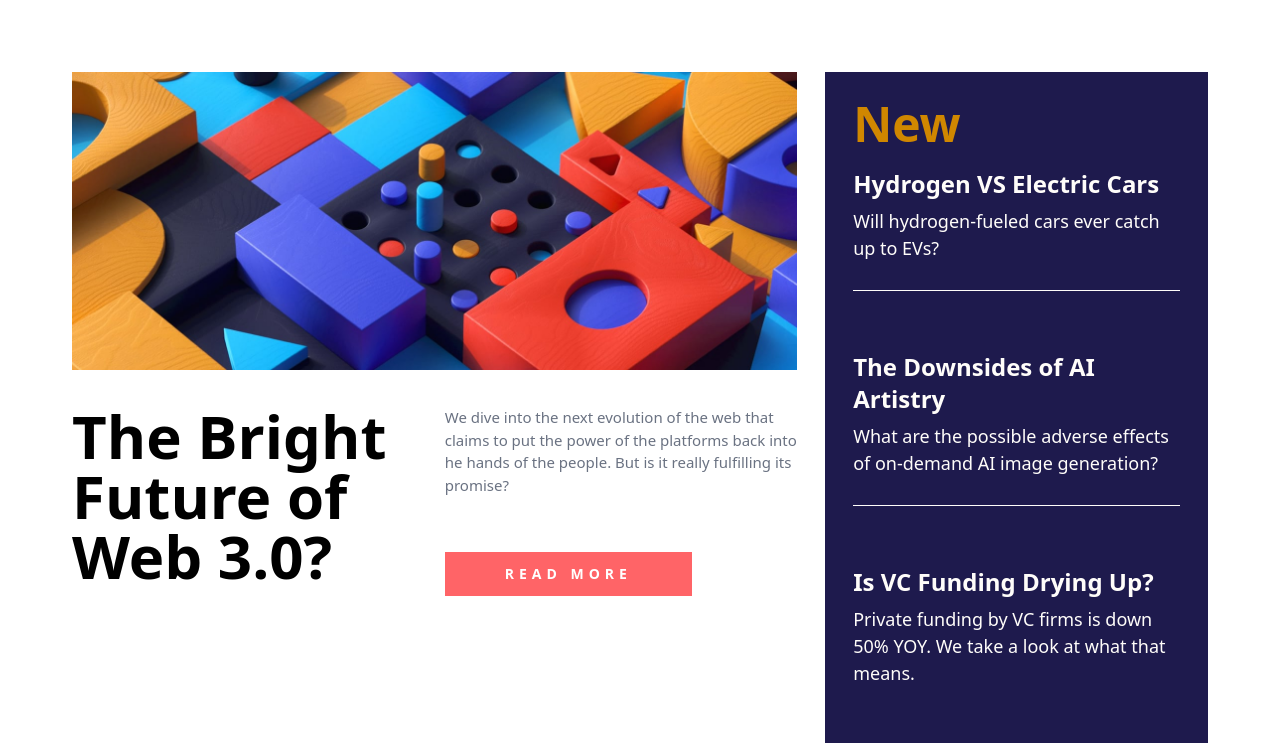
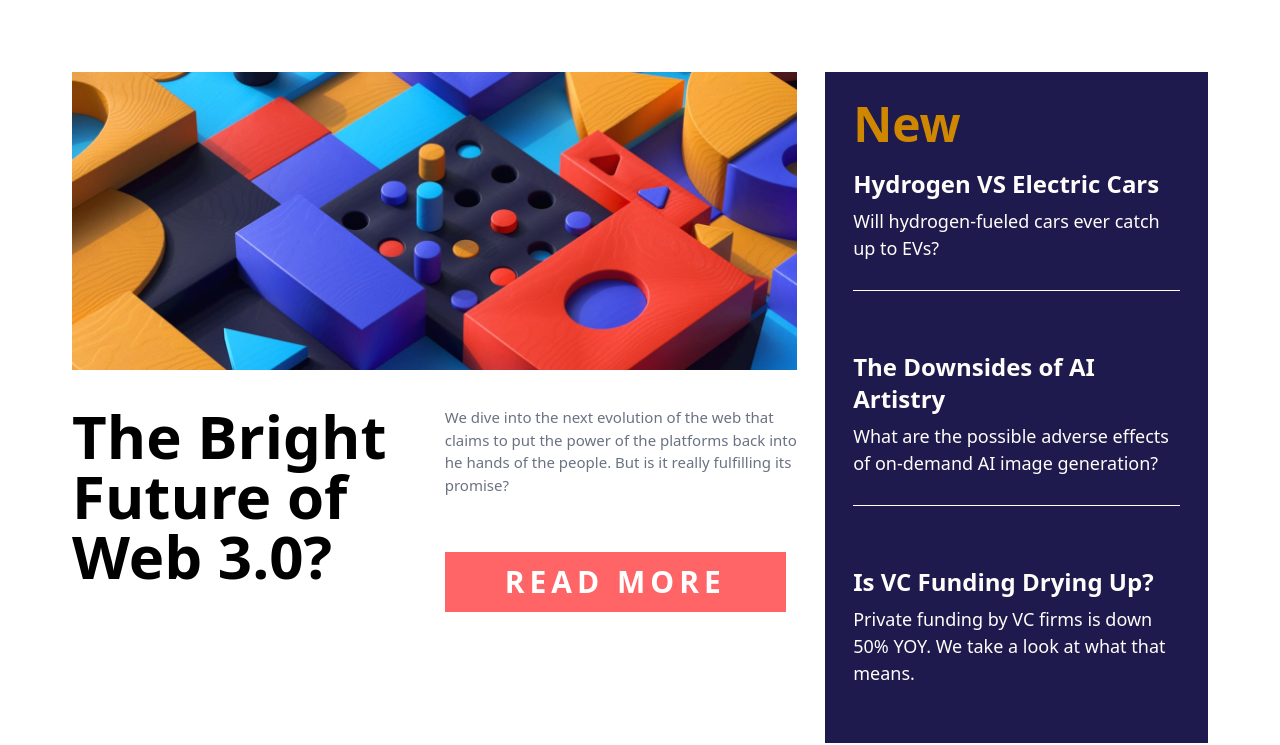
Before and after one commit to PopoolaHakeem/news, a plain HTML site: page index.html in a window 1280 px wide. Shown: the part 88-833 px from the top of the page. Drawn offline with nearby package versions, Linux system fonts and the light colour scheme.

Commit message:
News Design

```diff
--- a/index.html
+++ b/index.html
@@ -74,7 +74,7 @@
 
                         <!-- read-more button -->
                         <div class="py-9 md:py-0 lg:pt-9 lg:pb-0">
-                            <button class=" duration-300 hover:md:animate-[pulse_1s_ease-in-out_infinite] bg-red-400 text-white text-sm tracking-[5px] font-extralight uppercase py-3 px-9 md:px-10 md:font-bold lg:px-15 lg:font-bold hover:bg-black cursor-pointer  ">
+                            <button class=" duration-300 hover:md:animate-[pulse_1s_ease-in-out_infinite] bg-red-400 text-white text-sm tracking-[5px] font-normal uppercase py-3 px-9 md:text-2xl md:px-10 md:font-bold lg:text-3xl lg:px-15 lg:font-bold hover:bg-black cursor-pointer  ">
                                 read more
                             </button>
                         </div>
```
